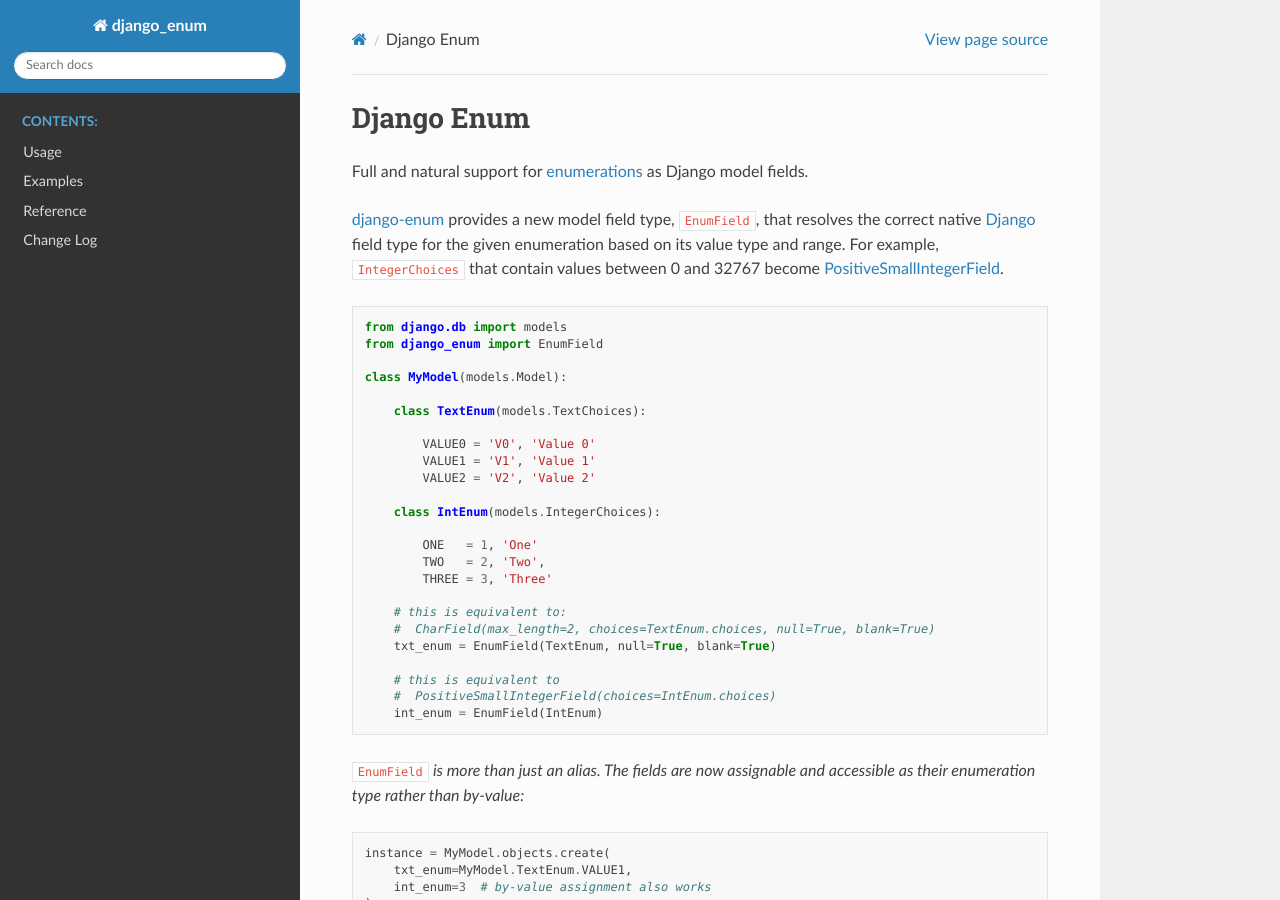
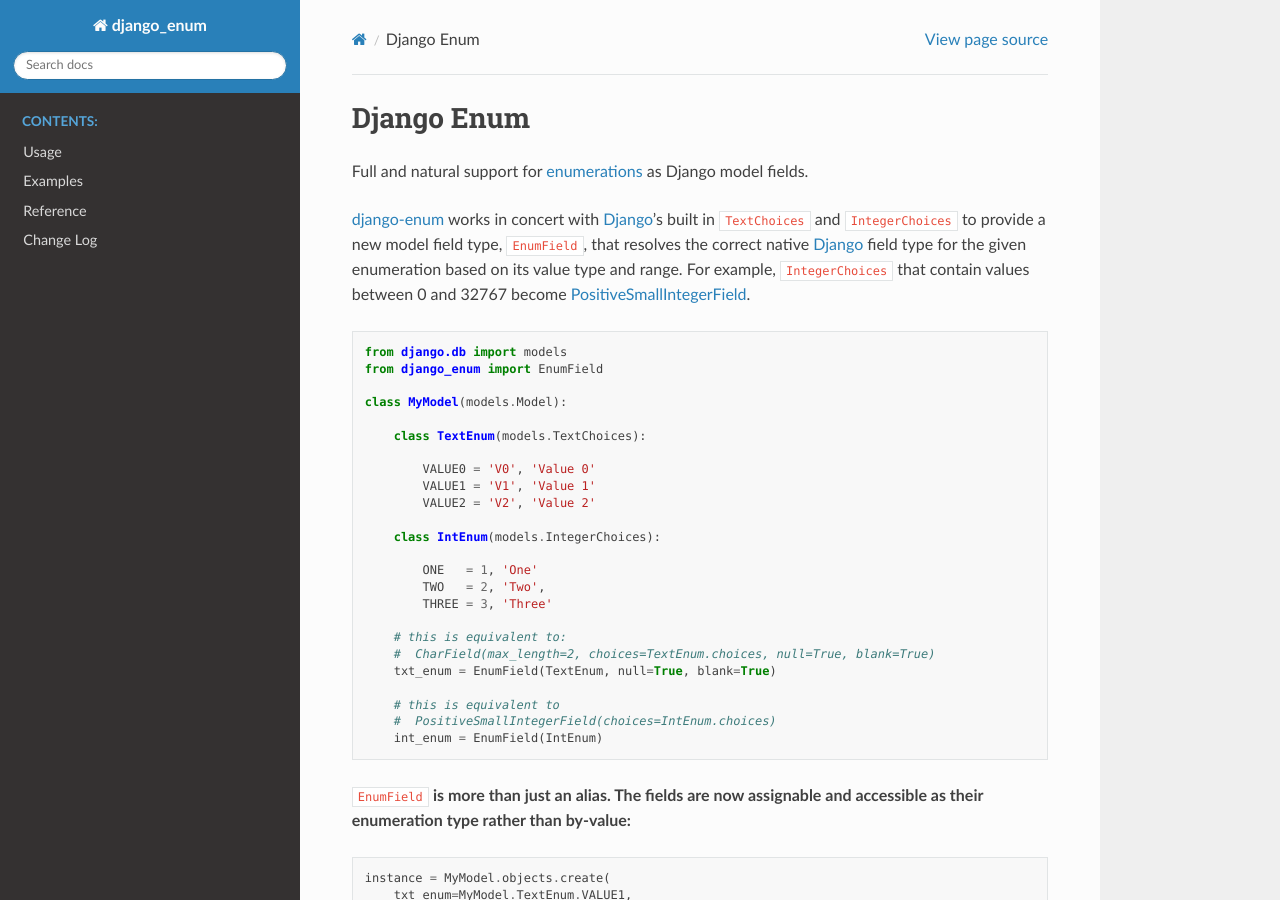
Before and after one commit to bckohan/django-enum, a Sphinx documentation site: the page built from doc/source/index.rst, in a window 1280 px wide and 900 px high. Built offline with Sphinx 7.4.7 and the Read the Docs theme 2.0.0, drawn with Linux system fonts in a browser that asks for light colours.

Commit message:
add Jacob and old code base link to changelog

```diff
--- a/doc/source/changelog.rst
+++ b/doc/source/changelog.rst
@@ -11,4 +11,4 @@
 v0.1.0
 ======
 
-* Legacy django-enum library, old code base located here.
+* Legacy django-enum library maintained by `Jacob Smulloni <https://pypi.org/user/smulloni>`_. Source located `here <https://github.com/smulloni/django-enum-old>`_.
--- a/doc/source/index.rst
+++ b/doc/source/index.rst
@@ -6,7 +6,8 @@
 
 Full and natural support for enumerations_ as Django model fields.
 
-`django-enum <https://django-enum.readthedocs.io/en/latest/>`_ provides a new
+`django-enum <https://django-enum.readthedocs.io/en/latest/>`_ works in concert
+with Django_'s built in ``TextChoices`` and ``IntegerChoices`` to provide a new
 model field type, ``EnumField``, that resolves the correct native Django_ field
 type for the given enumeration based on its value type and range. For example,
 ``IntegerChoices`` that contain values between 0 and 32767 become
@@ -40,8 +41,8 @@
         int_enum = EnumField(IntEnum)
 
 
-``EnumField`` *is more than just an alias. The fields are now assignable and
-accessible as their enumeration type rather than by-value:*
+``EnumField`` **is more than just an alias. The fields are now assignable and
+accessible as their enumeration type rather than by-value:**
 
 .. code:: python
 
```
Also changed, not shown: README.rst (+4 -3 lines), 1 other file.
